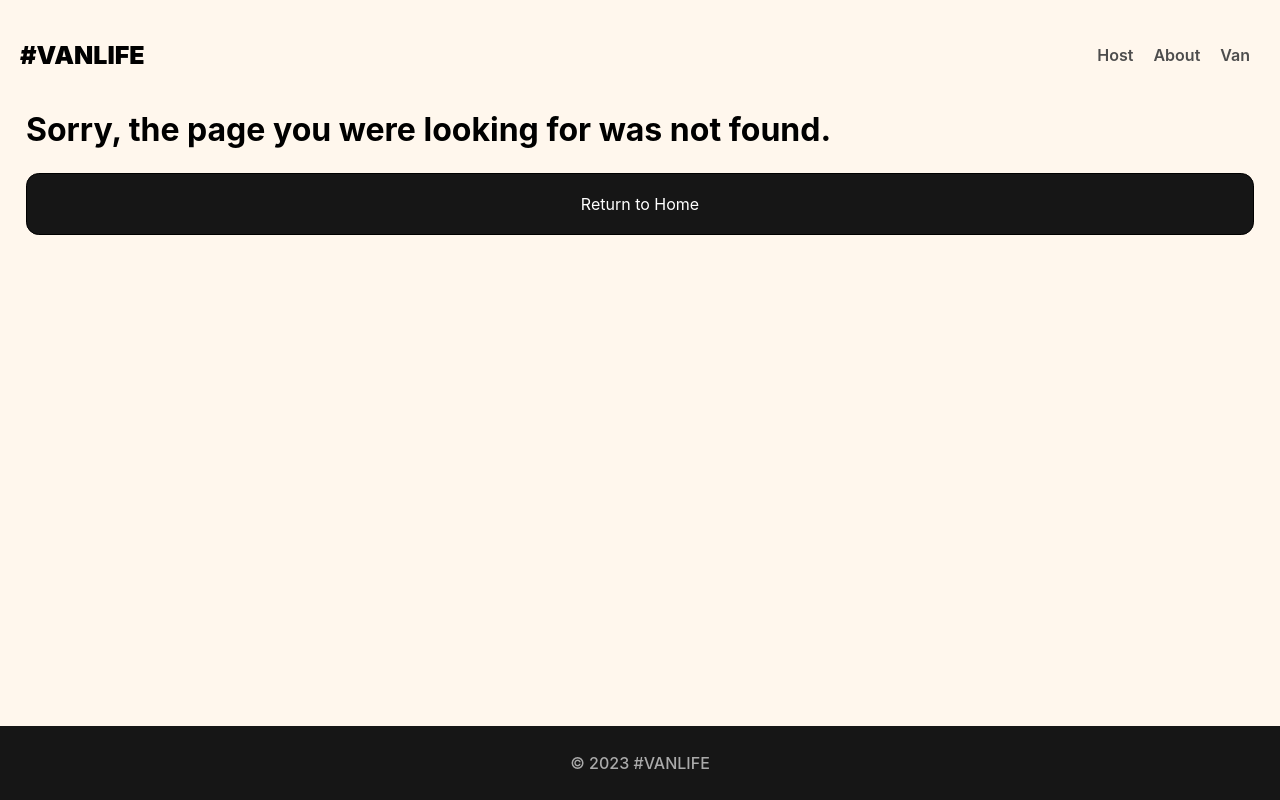
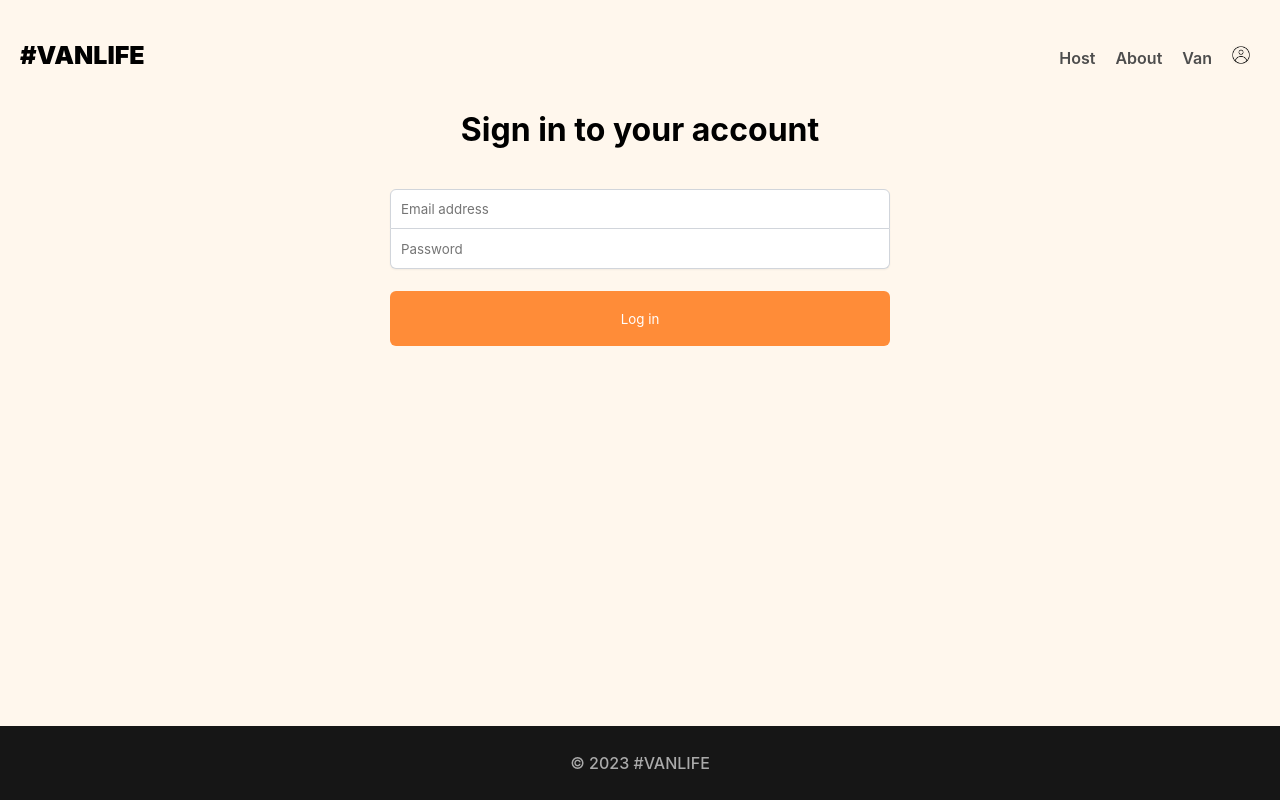
Before and after one commit to Gabriel-teck/van-life, a React (Vite) app: page /login in a window 1280 px wide. Before the commit this address had no page. Built offline with nearby package versions, Linux system fonts and the light colour scheme; what miragejs would draw is missing.

Commit message:
update to the code

```diff
--- /dev/null
+++ b/src/api.js
@@ -0,0 +1,12 @@
+export const getVans = async () => {
+  const response = await fetch("/api/vans");
+  if(!response.ok) {
+    throw {
+        message: "failed to fetch vans",
+        statusText: response.statusText,
+        status: response.status
+    }
+  }
+  const {vans} = await response.json();
+  return vans;
+};
--- /dev/null
+++ b/src/components/Error.jsx
@@ -0,0 +1,15 @@
+import React from "react";
+import { useRouteError } from "react-router-dom";
+
+export const Error = ()=> {
+  const error = useRouteError();
+
+  return (
+    <>
+      <h1>Error: {error.message}</h1>
+      <pre>
+        {error.status} - {error.statusText}
+      </pre>
+    </>
+  );
+}
--- a/src/components/Header.jsx
+++ b/src/components/Header.jsx
@@ -1,5 +1,6 @@
 import React from "react";
-import { NavLink,Link } from "react-router-dom";
+import loginPhoto from "../assets/avatar-icon.webp"
+import { NavLink, Link } from "react-router-dom";
 
 const Header = () => {
   return (
@@ -10,22 +11,26 @@
       <nav className="header-nav">
         <NavLink
           to="/host"
-          className={({ isActive }) => (isActive ? 'currentlyActive' : null)}
+          className={({ isActive }) => (isActive ? "currentlyActive" : null)}
         >
           Host
         </NavLink>
         <NavLink
           to="/about"
-          className={({ isActive }) => (isActive ? 'currentlyActive' : null)}
+          className={({ isActive }) => (isActive ? "currentlyActive" : null)}
         >
           About
         </NavLink>
         <NavLink
           to="/vans"
-          className={({ isActive }) => (isActive ? 'currentlyActive' : null)}
+          className={({ isActive }) => (isActive ? "currentlyActive" : null)}
         >
           Van
         </NavLink>
+        <Link to="login" className="login-link">
+          <img src={loginPhoto}
+          className="login-icon" />
+        </Link>
       </nav>
     </header>
   );
--- a/src/index.css
+++ b/src/index.css
@@ -50,6 +50,16 @@
 
 .header-nav a:hover {
   text-decoration: underline;
+}
+
+header .login-icon {
+    height: 18px;
+    width: 18px;
+}
+
+header .login-link {
+    display: inline-flex;
+    align-items: center;
 }
 
 a.currentlyActive {
@@ -568,3 +578,54 @@
   color: #fff7ed;
   border: none;
 }
+
+/* LOGIN PAGE */
+.login-container {
+    display: flex;
+    flex-direction: column;
+    align-items: center;
+    padding-inline: 27px;
+}
+
+.login-container > h1 {
+  margin-bottom: 2.5rem;
+}
+
+.login-form {
+    display: flex;
+    flex-direction: column;
+    width: 100%;
+    max-width: 500px;
+}
+
+.login-form > input {
+    border: 1px solid rgba(209, 213, 219);
+    height: 40px;
+    text-indent: 10px;
+    font-family: "Inter", sans-serif;
+    box-shadow: 0px 1px 2px rgba(0, 0, 0, 0.05);
+    font-weight: 400;
+}
+
+.login-form > input:focus {
+    outline: none;
+}
+
+.login-form > input:first-of-type {
+    border-radius: 6px 6px 0px 0px;
+}
+
+.login-form > input:last-of-type {
+    border-radius: 0px 0px 6px 6px;
+    border-top: none;
+}
+
+.login-form > button {
+    background-color: #FF8C38;
+    border: none;
+    border-radius: 6px;
+    height: 55px;
+    margin-top: 22px;
+    color: white;
+    font-family: "Inter", sans-serif;
+}
--- a/src/index.jsx
+++ b/src/index.jsx
@@ -1,10 +1,17 @@
 import React, { StrictMode } from "react";
 import ReactDOM from "react-dom/client";
-import { BrowserRouter, Routes, Route, Link } from "react-router-dom";
+import {
+  RouterProvider,
+  createBrowserRouter,
+  createRoutesFromElements,
+  Route,
+  Link,
+} from "react-router-dom";
 import "./index.css";
 import About from "./pages/About";
 import Home from "./pages/Home";
-import Vans from "./pages/Vans/Vans";
+import { Login } from "./pages/Login";
+import Vans, { loader as vansLoader } from "./pages/Vans/Vans";
 import VanDetail from "./pages/Vans/VanDetail";
 import Layout from "./components/Layout";
 import Dashboard from "./pages/host/Dashboard";
@@ -17,16 +24,21 @@
 import HostVanpricing from "./pages/host/HostVanpricing";
 import HostVanphotos from "./pages/host/HostVanphotos";
 import NotFound from "./pages/NotFound";
+import { Error } from "./components/Error";
 import "./server";
 
-function App() {
-  return (
-    <BrowserRouter>
-      <Routes>
+const router = createBrowserRouter(
+  createRoutesFromElements(
     <Route element={<Layout />}>
       <Route index element={<Home />} />
       <Route path="about" element={<About />} />
-          <Route path="vans" element={<Vans />} />
+      <Route path="login" element={<Login />} />
+      <Route
+        path="vans"
+        element={<Vans />}
+        loader={vansLoader}
+        errorElement={<Error />}
+      />
       <Route path="vans/:id" element={<VanDetail />} />
 
       <Route path="host" element={<HostLayout />}>
@@ -37,15 +49,17 @@
 
         <Route path="vans/:id" element={<HostVanDetails />}>
           <Route index element={<HostVaninfo />} />
-              <Route path='pricing' element={<HostVanpricing />} />
-              <Route path='photos' element={<HostVanphotos />} />
+          <Route path="pricing" element={<HostVanpricing />} />
+          <Route path="photos" element={<HostVanphotos />} />
         </Route>
       </Route>
-          <Route path="*" element={< NotFound/>} />
+      <Route path="*" element={<NotFound />} />
     </Route>
-      </Routes>
-    </BrowserRouter>
+  )
 );
+
+function App() {
+  return <RouterProvider router={router} />;
 }
 
 ReactDOM.createRoot(document.getElementById("root")).render(<App />);
--- /dev/null
+++ b/src/pages/Login.jsx
@@ -0,0 +1,44 @@
+import React from "react";
+
+export const Login = () => {
+  const [loginFormData, setLoginFormData] = React.useState({
+    email: "",
+    password: "",
+  });
+
+  const handleSubmit = () => {
+    e.preventDefault();
+    console.log(loginFormData);
+  };
+
+  const handleChange = () => {
+    const { name, value } = e.target;
+    setLoginFormData((prev) => ({
+      ...prev,
+      [name]: value,
+    }));
+  };
+
+  return (
+    <div className="login-container">
+      <h1>Sign in to your account</h1>
+      <form onSubmit={handleSubmit} className="login-form">
+        <input
+          name="email"
+          onChange={handleChange}
+          type="email"
+          placeholder="Email address"
+          value={loginFormData.email}
+        />
+        <input
+          name="password"
+          onChange={handleChange}
+          type="password"
+          placeholder="Password"
+          value={loginFormData.password}
+        />
+        <button>Log in</button>
+      </form>
+    </div>
+  );
+};
--- a/src/pages/Vans/Vans.jsx
+++ b/src/pages/Vans/Vans.jsx
@@ -1,24 +1,48 @@
 import React from "react";
 import { useState, useEffect } from "react";
-import { Link, useSearchParams } from "react-router-dom";
+import { Link, useSearchParams, useLoaderData } from "react-router-dom";
+import { getVans } from "../../api";
 
-const url = "/api/vans";
+// const url = "/api/vans";
+
+export const loader = () => {
+  return getVans()
+};
 
 const Vans = () => {
+  //making use of a useLoaderData hook instead of useEffect
+  const vans = useLoaderData();
+
+   const [error, setError] = useState(null);
+
   //setting up a useState hook
-  const [vans, setVans] = useState([]);
+  // const [vans, setVans] = useState([]);
+  // const [loading, setLoading] = useState(false);
+
 
   //useEffect hook
-  const getData = async () => {
-    const response = await fetch(url);
-    const { vans } = await response.json();
-    setVans(vans);
-    console.log("my data", vans);
-  };
+  // const getData = async () => {
+  //   const response = await fetch(url);
+  //   const { vans } = await response.json();
+  //   setVans(vans);
+  //   console.log("my data", vans);
+  // };
 
-  useEffect(() => {
-    getData();
-  }, []);
+  //calling the useEffect from a seperate file
+  // useEffect(() => {
+  //   const loadVans = async () => {
+  //     setLoading(true);
+  //     try {
+  //       const data = await getVans();
+  //       setVans(data);
+  //     } catch (error) {
+  //       setError(error);
+  //     } finally {
+  //       setLoading(false);
+  //     }
+  //   };
+  //   loadVans();
+  // }, []);
 
   //setting up a search/query parameter
   const [searchParams, setSearchParams] = useSearchParams();
@@ -30,6 +54,14 @@
   const displayedVans = typeFilter
     ? vans.filter((van) => van.type === typeFilter)
     : vans;
+
+  // if (loading) {
+  //   return <h1>Loading....</h1>;
+  // }
+
+  if (error) {
+    return <h1>There was an error: {error.message}</h1>;
+  }
 
   return (
     <>
--- a/src/server.js
+++ b/src/server.js
@@ -1,4 +1,4 @@
-import { createServer, Model } from "miragejs";
+import { createServer, Model, Response } from "miragejs";
 
 createServer({
   models: {
@@ -77,9 +77,11 @@
   routes() {
     this.namespace = "api";
     this.logging = false;
+    // this.timing = 500;
 
     this.get("/vans", (schema, request) => {
-      return schema.vans.all();
+      // return new Response(400, {}, { error: "Error fetching data" });
+      return schema.vans.all()
     });
 
     this.get("/vans/:id", (schema, request) => {
```
Also changed, not shown: src/assets/avatar-icon.webp (added). Lines whose indentation alone changed are shown as unchanged.
